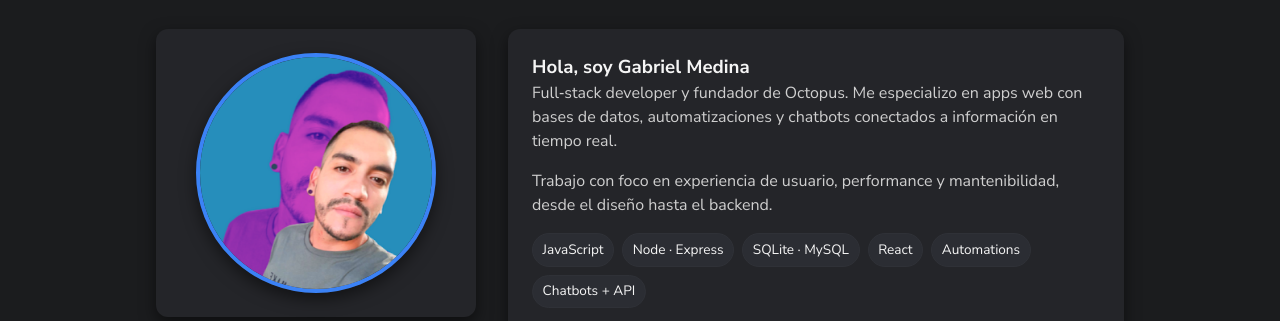
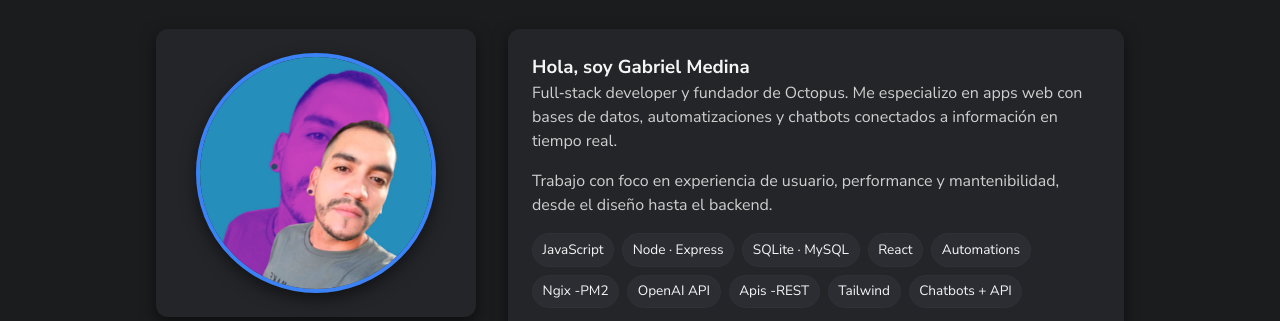
Before and after one commit to GABRIEL3503/portfolio-web, a plain HTML site: page index.html in a window 1280 px wide. Shown: the part 217-538 px from the top of the page. Drawn offline with Linux system fonts and the light colour scheme.

Commit message:
gabo commit

```diff
--- a/index.html
+++ b/index.html
@@ -332,12 +332,18 @@
           <span class="badge">SQLite · MySQL</span>
           <span class="badge">React</span>
           <span class="badge">Automations</span>
+           <span class="badge">Ngix -PM2</span>
+           <span class="badge">OpenAI API</span>
+
+          <span class="badge">Apis -REST</span>
+          <span class="badge">Tailwind</span>
+
           <span class="badge">Chatbots + API</span>
         </div>
 
         <div class="links">
-          <a style="background-color: #132c4b; color: #e6e6e6;" class="btn btn--cta"
-            href="apps.html" target="_blank" rel="noopener" aria-label="Ver Portfolio de apps">
+          <a style="background-color: #132c4b; color: #e6e6e6;" class="btn btn--cta" href="apps.html" target="_blank"
+            rel="noopener" aria-label="Ver Portfolio de apps">
             <img class="icon" src="open_in_new_33dp_3B82F6_FILL0_wght400_GRAD0_opsz40.png" alt="">
             <span data-i18n="portfolio">Ver Portfolio de apps</span>
           </a>
@@ -351,8 +357,8 @@
               src="open_in_new_33dp_3B82F6_FILL0_wght400_GRAD0_opsz40.png" alt=""> <span
               data-i18n="phone">WhatsApp</span></a>
           <a class="btn" href="mailto:gabriel_jm_3@hotmail.com" aria-label="Email"><img class="icon"
-              src="open_in_new_33dp_3B82F6_FILL0_wght400_GRAD0_opsz40.png"  alt=""> <span>Email</span></a>
-          <button  class="btn" id="openCV"><img class="icon" src="open_in_new_33dp_3B82F6_FILL0_wght400_GRAD0_opsz40.png"
+              src="open_in_new_33dp_3B82F6_FILL0_wght400_GRAD0_opsz40.png" alt=""> <span>Email</span></a>
+          <button class="btn" id="openCV"><img class="icon" src="open_in_new_33dp_3B82F6_FILL0_wght400_GRAD0_opsz40.png"
               alt=""> <span data-i18n="viewCV">Ver o descargar CV (PDF)</span></button>
 
           <a class="btn" href="https://www.octopuswebdesign.com.ar" target="_blank" rel="noopener"
@@ -372,10 +378,12 @@
       </div>
       <div class="modal-body">
         <!-- Coloca tu archivo en /cv.pdf o cambia el src abajo -->
-        <iframe class="pdf-frame" src="https://octopus-app.com.ar/gabriel-medina-portfolio-web/Gabriel-Medina-CV.pdf" title="CV PDF"></iframe>
+        <iframe class="pdf-frame" src="https://octopus-app.com.ar/gabriel-medina-portfolio-web/Gabriel-Medina-CV.pdf"
+          title="CV PDF"></iframe>
       </div>
       <div class="modal-actions">
-        <a class="btn" href="https://octopus-app.com.ar/gabriel-medina-portfolio-web/Gabriel-Medina-CV.pdf" download>⬇️ <span data-i18n="downloadCV">Descargar CV (PDF)</span></a>
+        <a class="btn" href="https://octopus-app.com.ar/gabriel-medina-portfolio-web/Gabriel-Medina-CV.pdf" download>⬇️
+          <span data-i18n="downloadCV">Descargar CV (PDF)</span></a>
         <button class="btn" id="closeModal">✖ <span data-i18n="close">Cerrar</span></button>
       </div>
     </div>
```
